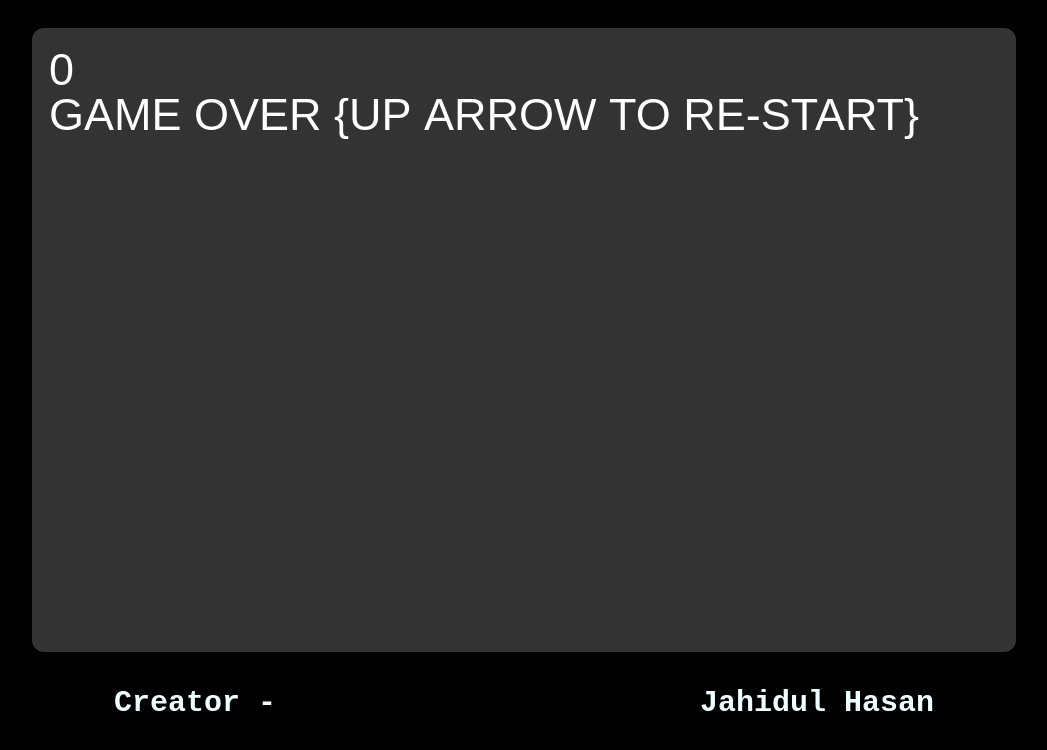
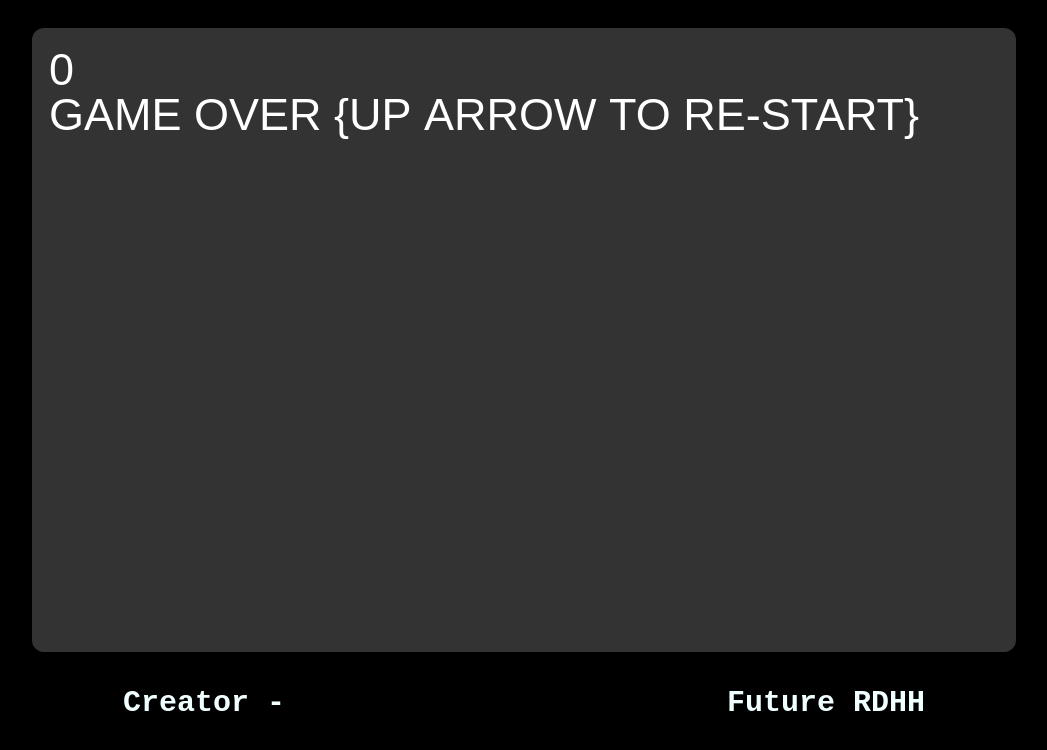
Before and after one commit to jhhemal/flying-fariha, a plain HTML site: page hard.html in a window 1280 px wide. Shown: the whole page, without its empty margins (116-1163 px from the left). Drawn offline with Linux system fonts and the light colour scheme.

Commit message:
Update hard.html - change my name

```diff
--- a/hard.html
+++ b/hard.html
@@ -17,7 +17,7 @@
 
     <div class="grid-container">
       <div class="grid-item">Creator - </div>
-      <div class="grid-item">Jahidul Hasan</div>
+      <div class="grid-item">Future RDHH</div>
   </div>
   </body>
 </html>
```
